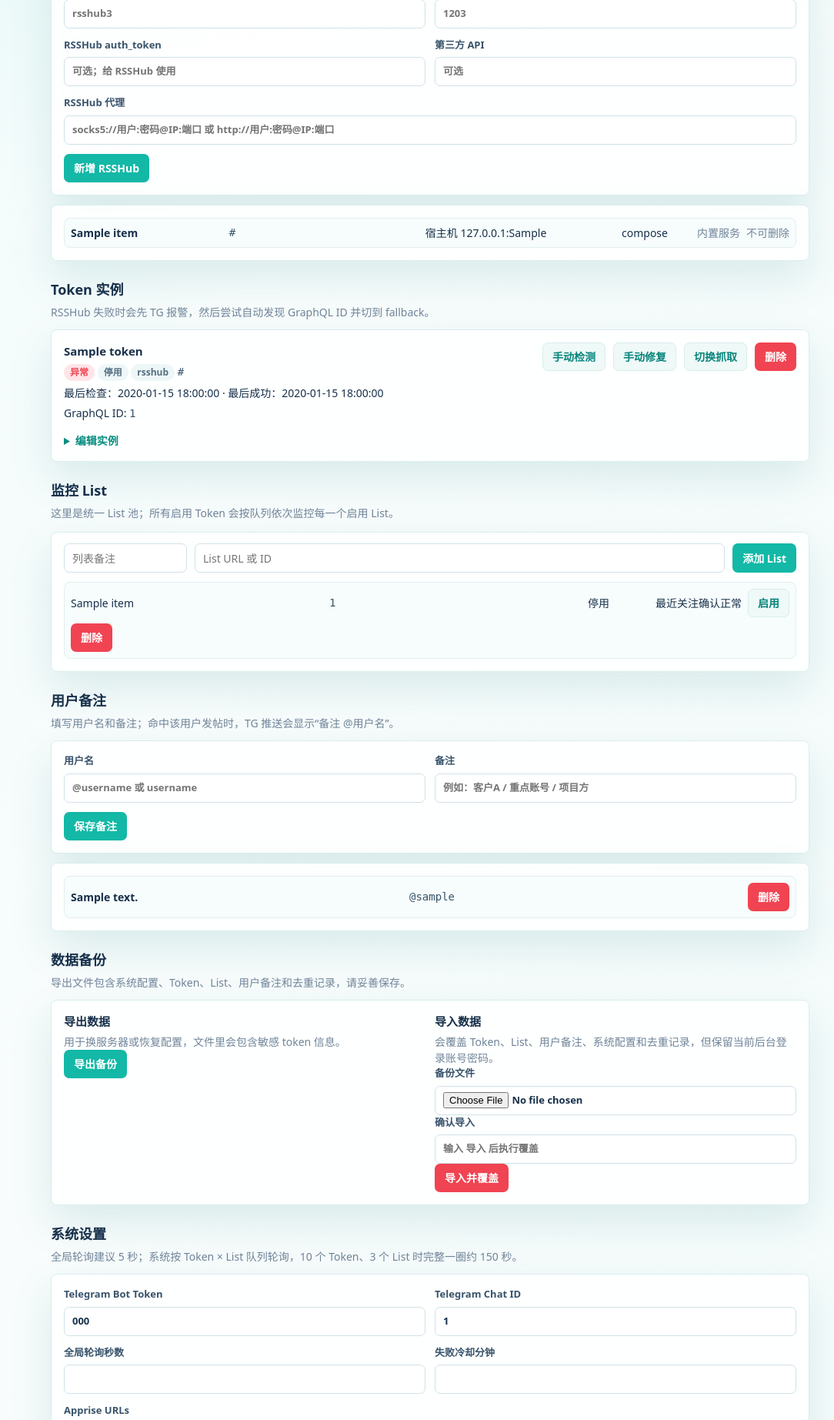
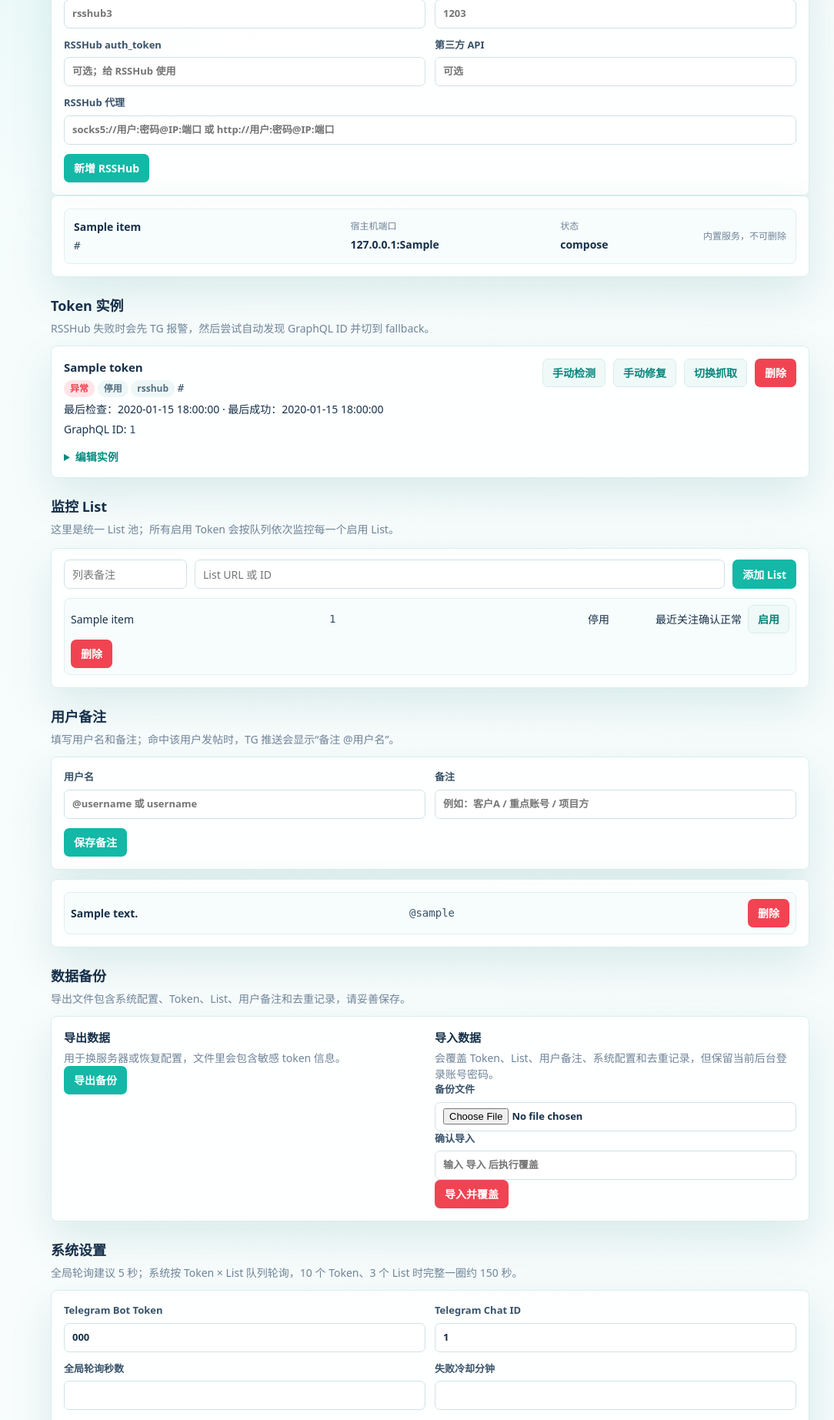
Before and after one commit to mmk58860-code/tuite-tg, a FastAPI app: template app/templates/index.html in a window 1280 px wide. Shown: the part 1016-2861 px from the top of the page at 77% size, without its empty margins (196-1280 px from the left). Run offline with FastAPI, Linux system fonts and the light colour scheme; the template is opened without the code that fills it: most values are stand-ins (such as "Sample title", 1, 10 or a date in 2020).

Commit message:
Fix RSSHub container list layout

```diff
--- a/app/static/style.css
+++ b/app/static/style.css
@@ -478,8 +478,38 @@ summary {
   border-radius: 8px;
 }
 
+.rsshub-list {
+  display: grid;
+  gap: 10px;
+}
+
 .rsshub-row {
-  grid-template-columns: minmax(110px, 0.8fr) minmax(180px, 1fr) minmax(170px, 1fr) 90px auto auto;
+  display: grid;
+  grid-template-columns: minmax(170px, 1.2fr) minmax(150px, 0.9fr) minmax(90px, 0.6fr) auto;
+  gap: 12px;
+  align-items: center;
+  padding: 12px;
+  background: #f7fcfc;
+  border: 1px solid #e1f0f0;
+  border-radius: 8px;
+}
+
+.rsshub-row > div {
+  display: grid;
+  gap: 4px;
+}
+
+.rsshub-row code {
+  width: fit-content;
+}
+
+.rsshub-row span {
+  color: var(--muted);
+  font-size: 12px;
+}
+
+.rsshub-row b {
+  font-size: 14px;
 }
 
 .logs {
@@ -564,6 +594,7 @@ summary {
   .alias-form,
   .alias-row,
   .list-form,
+  .rsshub-row,
   .row,
   .log {
     grid-template-columns: 1fr;
--- a/app/templates/index.html
+++ b/app/templates/index.html
@@ -105,16 +105,24 @@
       <button type="submit">新增 RSSHub</button>
     </div>
   </form>
-  <div class="panel table">
+  <div class="panel rsshub-list">
     {% for item in rsshub_instances %}
-      <div class="row rsshub-row">
+      <div class="rsshub-row">
+        <div>
           <strong>{{ item.name }}</strong>
           <code>{{ item.internal_url }}</code>
-        <span>宿主机 127.0.0.1:{{ item.host_port }}</span>
-        <span>{{ item.status }}</span>
+        </div>
+        <div>
+          <span>宿主机端口</span>
+          <b>127.0.0.1:{{ item.host_port }}</b>
+        </div>
+        <div>
+          <span>状态</span>
+          <b>{{ item.status }}</b>
+        </div>
+        <div class="actions">
           {% if item.status == 'compose' %}
-          <span class="muted">内置服务</span>
-          <span class="muted">不可删除</span>
+            <span class="muted">内置服务，不可删除</span>
           {% elif item.container_id %}
             <form method="post" action="/rsshub/{{ item.id }}/refresh">
               <button type="submit" class="secondary">刷新状态</button>
@@ -128,6 +136,7 @@
               <button type="submit" class="danger">删除</button>
             </form>
           {% endif %}
+        </div>
       </div>
     {% else %}
       <p class="muted">暂无记录。点击“查询当前 RSSHub 容器”可以扫描当前 Docker 里已有的 RSSHub。</p>
```
Lines whose indentation alone changed are shown as unchanged.
